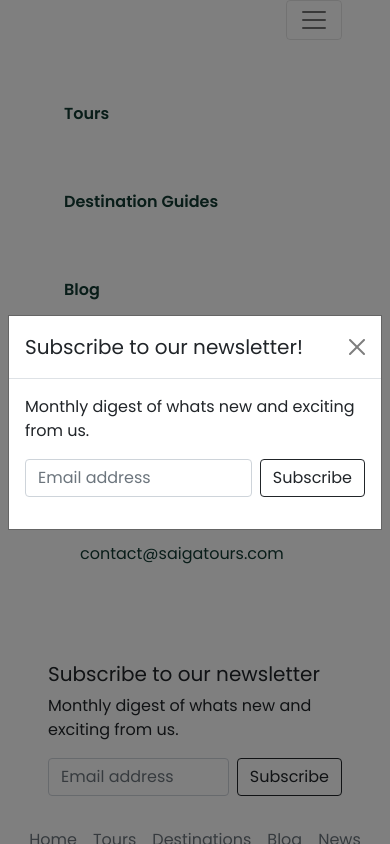
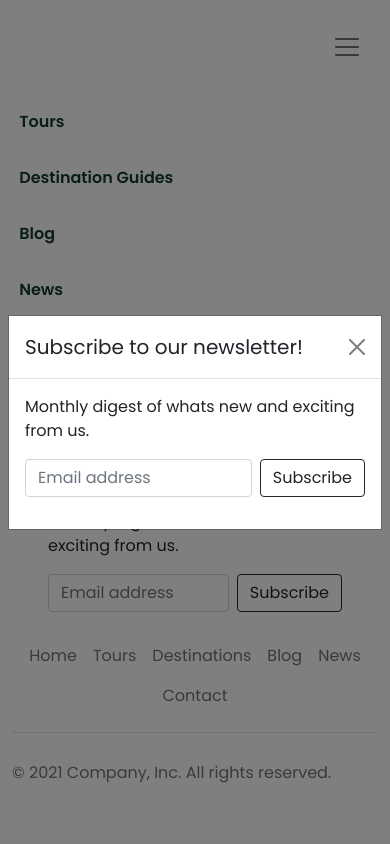
Before and after one commit to duncrob99/saiga-tours, a Django app: template main/templates/main/main.html in a window 390 px wide, after a click that opens the changed part. Run offline with Django 3.2, Linux system fonts and the light colour scheme; the template is opened without the code that fills it: values that come from a table or form of the project are taken from there, others are empty; parts of the project's set-up code (start-up, migrations or seed data) failed here and were passed over; some libraries are stand-ins or nearby versions.

Commit message:
More changes to navbar appearance and made it (hopefully) work on mobile.

```diff
--- a/analytics/templates/analytics/cookie_banner.html
+++ b/analytics/templates/analytics/cookie_banner.html
@@ -11,6 +11,7 @@
     #cookie-banner.hidden {
         opacity: 0;
         z-index: -999999;
+        pointer-events: none;
     }
 
     #cookie-banner-button {
--- a/main/static/css/navbar.css
+++ b/main/static/css/navbar.css
@@ -3,20 +3,24 @@
     height: min-content;
     font-weight: bold;
     color: #123a32 !important;
-    padding: 2rem;
+    padding: 2.3rem 0;
 }
 
 .navbar-contact {
     font-weight: normal;
 }
 
-.main-nav:hover, .main-nav:hover * {
+.nav-item:hover > * {
     color: var(--accent-hover-background) !important;
 }
 
 .navbar {
     background: var(--accent-background);
     z-index: 1000;
+}
+
+.navbar > .container {
+    padding: 0 5rem;
 }
 
 .navbar .dropdown-menu li {
@@ -44,8 +48,6 @@
 }
 
 .navbar .dropdown-menu {
-    border-bottom-left-radius: var(--border-radius);
-    border-top-right-radius: var(--border-radius);
     /*box-shadow: 3px 3px 8px lightgrey;*/
     /*box-shadow: 5px 5px 8px rgba(0, 0, 0, 0.5);*/
     transition: all 0.2s;
@@ -100,9 +102,21 @@
         display: block !important;
     }
 
-    ul.navbar-nav {
-        margin-top: 30px;
+    .nav-item > .main-nav.nav-link i.bi-chevron-down {
+        display: none;
     }
+
+    .main-nav {
+        padding: 1rem 0;
+    }
+
+    .navbar > .container {
+        padding: 0 1rem;
+    }
+}
+
+.dropdown-toggle-split {
+    display: none !important;
 }
 
 #navbarNav {
@@ -115,9 +129,8 @@
 }
 
 .navbar .nav-item {
-    margin-left: 1em;
-    margin-right: 1em;
     white-space: nowrap;
+    margin: 0 0.2em;
 }
 
 .navbar .navbar-brand {
@@ -152,3 +165,22 @@
     color: var(--accent-hover-background);
     background-color: transparent;
 }
+
+.navbar-toggler {
+    padding-bottom: 2rem;
+    padding-top: 2rem;
+    border: none !important;
+    box-shadow: none !important;
+}
+
+.bi-chevron-down {
+    font-size: 0.7em;
+}
+
+.bi-chevron-right {
+    padding-left: 1rem;
+}
+
+.nav-link {
+    color: var(--accent-foreground);
+}
--- a/main/static/js/map.js
+++ b/main/static/js/map.js
@@ -406,8 +406,6 @@ function updateStops(stops, editable) {
                 currentSlide(stop.day);
             });
 
-            document.querySelector(`#id_stops-${stop.form_ix}-order`).value = i;
-
             point_el.addEventListener('mouseenter', () => {
                 SVG(point_el).animate({when: 'now'}).transform({
                     scale: pointer_size * 1.2,
@@ -434,6 +432,8 @@ function updateStops(stops, editable) {
         }
 
         if (editable) {
+            document.querySelector(`#id_stops-${stop.form_ix}-order`).value = i;
+
             point_el.addEventListener('mousedown', click_ev => {
                 let start = {x: stops[i].x, y: stops[i].y}
 
--- a/main/templates/main/main.html
+++ b/main/templates/main/main.html
@@ -5,6 +5,7 @@
 <!DOCTYPE html>
 <html lang="en">
 <head>
+    <meta name="viewport" content="width=device-width">
     <meta charset="UTF-8">
     <title>{{ settings.site_title }}</title>
     {#    {% bootstrap_css %}#}
--- a/main/templates/main/navbar.html
+++ b/main/templates/main/navbar.html
@@ -3,7 +3,7 @@
 <link rel="stylesheet" href="{% static 'css/navbar.css' %}">
 
 <nav class="navbar sticky-top navbar-expand-xl navbar-light py-0">
-    <div class="container px-5">
+    <div class="container">
         <div class="navbar-brand">
             <a class="navbar-brand" href="{% url 'front-page' %}">
                 <img class="logo" src="{{ settings.logo.url }}">
@@ -16,7 +16,7 @@
                 data-bs-toggle="collapse">
             <span class="navbar-toggler-icon"></span>
         </button>
-        <div class="collapse navbar-collapse" id="navbarNav">
+        <div class="collapse navbar-collapse justify-content-between" id="navbarNav">
             <ul class="navbar-nav">
                 {% for page in pages %}
                     {% if page.children.count == 0 and user.is_staff or page.published_children.count == 0 and not user.is_staff %}
@@ -182,6 +188,5 @@
                      style="right: 10px; position: relative">Login</a></span>
         {% endif %}
         -->
-        <a class="navbar-contact main-nav" href="mailto:contact@saigatours.com">contact@saigatours.com</a>
     </div>
 </nav>
--- a/main/templates/main/page_dropdown.html
+++ b/main/templates/main/page_dropdown.html
@@ -8,7 +8,7 @@
         <li>
             <a class="dropdown-item d-flex justify-content-between"
                href="{% url 'page' page.full_path %}">{{ page.title }} <i
-                    class="bi bi-caret-right-fill"></i></a>
+                    class="bi bi-chevron-right"></i></a>
             <ul class="dropdown-menu dropdown-submenu" aria-labelledby="dropdownMenuButton">
                 {% for child_page in page.children.all %}
                     {% include 'main/page_dropdown.html' with page=child_page %}
@@ -26,7 +26,7 @@
         <li>
             <a class="dropdown-item d-flex justify-content-between"
                href="{% url 'page' page.full_path %}">{{ page.title }} <i
-                    class="bi bi-caret-right-fill"></i></a>
+                    class="bi bi-chevron-right"></i></a>
             <ul class="dropdown-menu dropdown-submenu" aria-labelledby="dropdownMenuButton">
                 {% for child_page in page.children.all_published %}
                     {% include 'main/page_dropdown.html' with page=child_page %}
```
Also changed, not shown: other parts of main/templates/main/navbar.html (+15 -9 lines).
